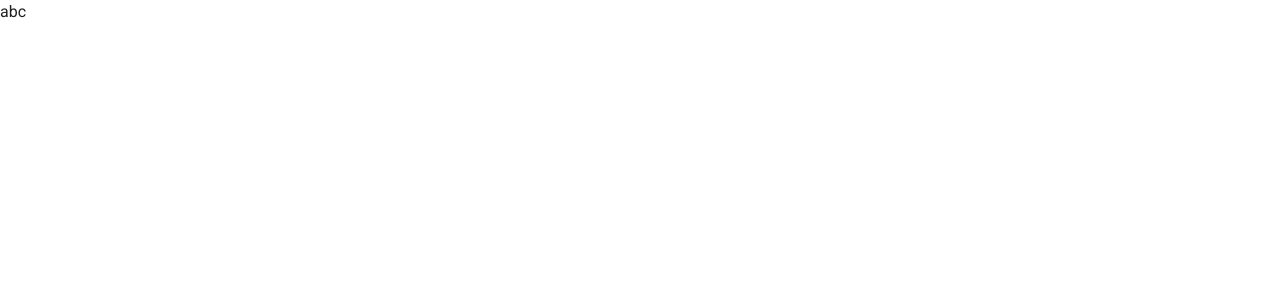
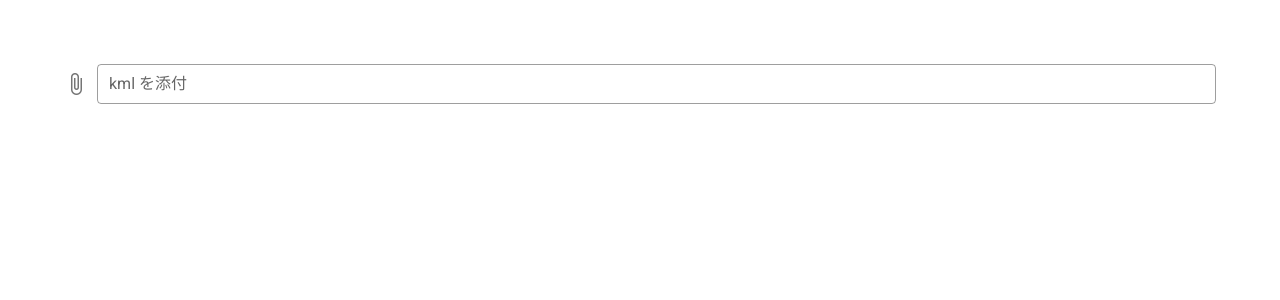
Before and after one commit to 482F/kml-viewer, a Vue app: page / in a window 1280 px wide. Shown: the top 300 px of the page. Built offline with nearby package versions, Linux system fonts and the light colour scheme.

Commit message:
kml ファイルを添付して読み込めるように

```diff
--- /dev/null
+++ b/src/components/kml-viewer.vue
@@ -0,0 +1,17 @@
+<template>
+  <div>
+    {{ rawKml }}
+  </div>
+</template>
+
+<script>
+export default {
+  name: 'kml-viewer',
+  props: {
+    rawKml: {
+      type: String,
+      default: '',
+    },
+  },
+}
+</script>
--- a/src/components/main.vue
+++ b/src/components/main.vue
@@ -1,10 +1,36 @@
 <template>
-  <div>abc</div>
+  <div class="f-main">
+    <v-file-input @change="fileInput" label="kml を添付" outlined dense />
+    <kml-viewer :raw-kml="rawKml" />
+  </div>
 </template>
 
 <script>
+import KmlViewer from './kml-viewer.vue'
+
 export default {
   name: 'main',
-  data: () => ({}),
+  components: {
+    KmlViewer,
+  },
+  data: () => ({
+    rawKml: '',
+  }),
+  methods: {
+    async fileInput(file) {
+      if (!file) {
+        this.rawKml = ''
+      }
+      this.rawKml = await file.text()
+    },
+  },
 }
 </script>
+
+<style lang="scss" scoped>
+.f-main {
+  padding: 4rem;
+  display: flex;
+  flex-direction: column;
+}
+</style>
```
